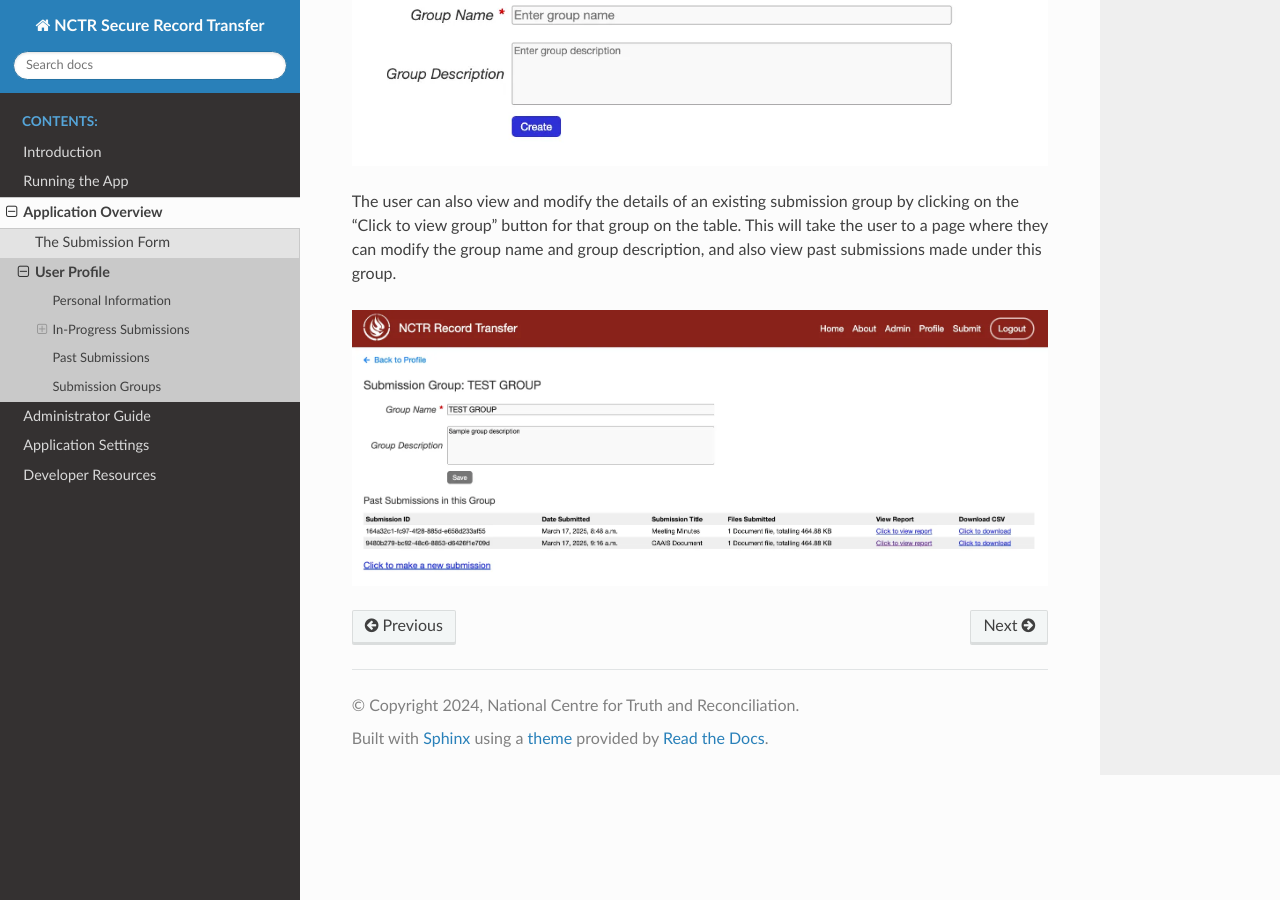
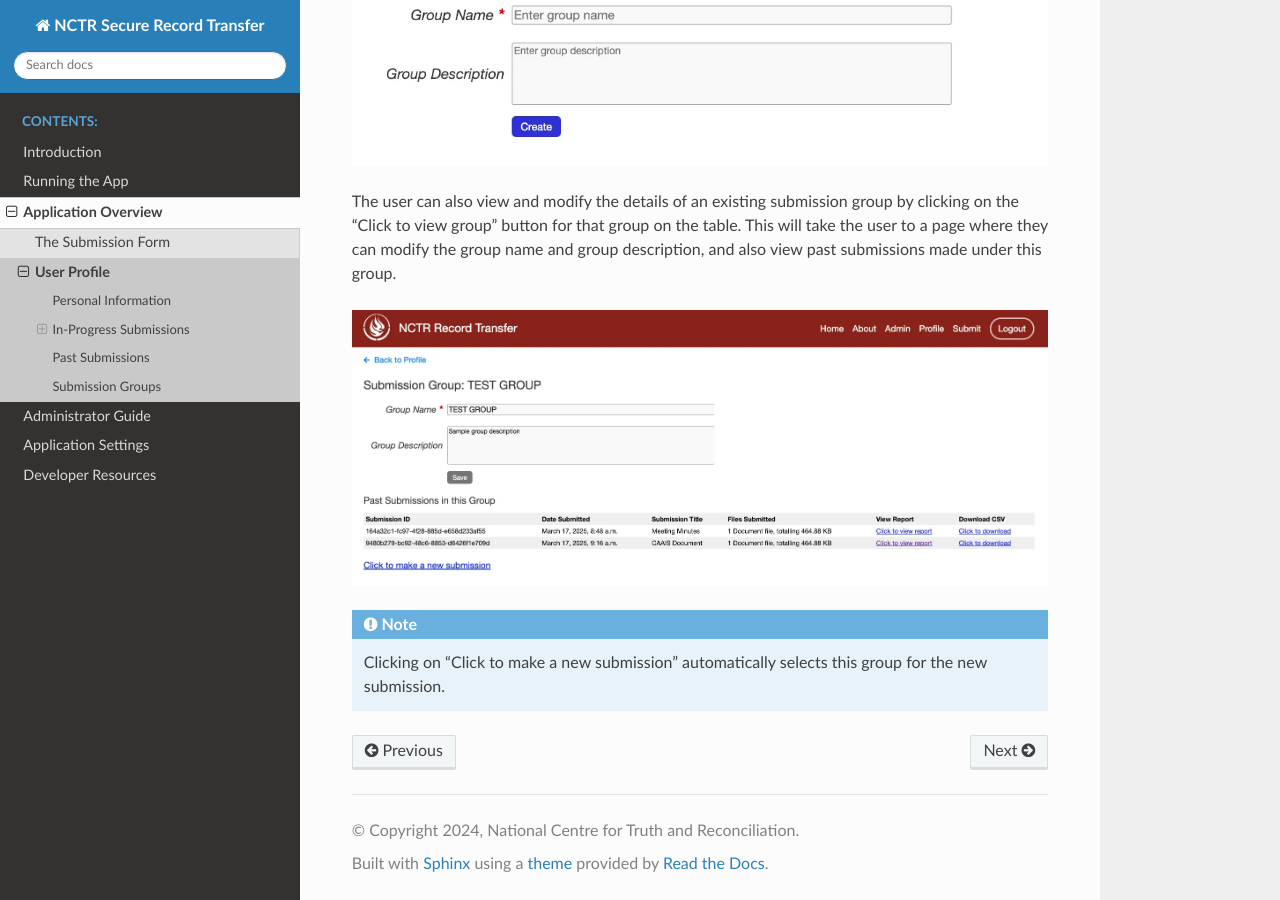
Before and after one commit to NationalCentreTruthReconciliation/Secure-Record-Transfer, a Sphinx documentation site: the page built from docs/application_overview/user-profile.rst, in a window 1280 px wide and 900 px high, scrolled down 4305 px. Built offline with Sphinx 7.4.7 and the Read the Docs theme 3.1.0, drawn with Linux system fonts in a browser that asks for light colours.

Commit message:
Add note about submission group automatic selection

```diff
--- a/docs/application_overview/user-profile.rst
+++ b/docs/application_overview/user-profile.rst
@@ -123,3 +123,7 @@
 
 .. image:: images/submission_group_details.webp
     :alt: Submission group details
+
+.. note::
+    Clicking on "Click to make a new submission" automatically selects this group for the new
+    submission.
```
